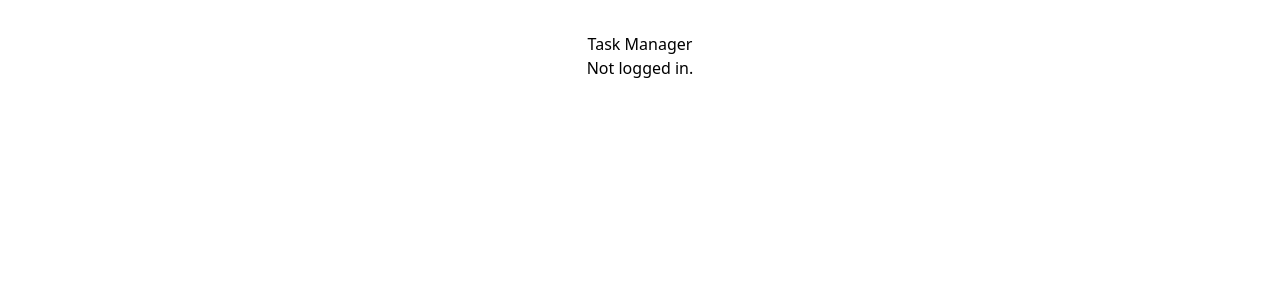
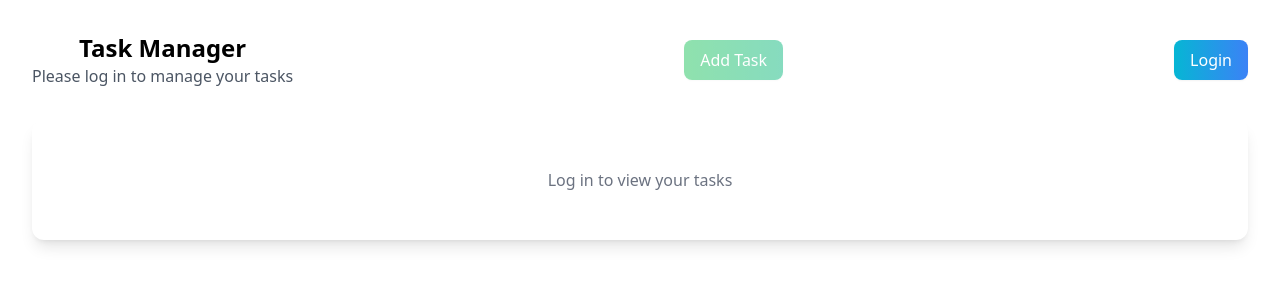
Before and after one commit to Anthonyjrchen/TaskFlow, a React app in the folder frontend/: page / in a window 1280 px wide. Shown: the top 300 px of the page. Built offline with nearby package versions, Linux system fonts and the light colour scheme; no server answers; the HTML template or start-up script is replaced by a standard one.

Commit message:
changed login/logout button and add task button to look more modern.

```diff
--- a/frontend/src/components/AddTaskButton.tsx
+++ b/frontend/src/components/AddTaskButton.tsx
@@ -3,25 +3,29 @@ import AddTaskModal from "./AddTaskModal";
 
 interface AddTaskButtonProps {
   onTaskAdded: (title: string, dueDate: string) => void;
+  disabled?: boolean;
 }
 
-function AddTaskButton({ onTaskAdded }: AddTaskButtonProps) {
+function AddTaskButton({ onTaskAdded, disabled = false }: AddTaskButtonProps) {
   const [isOpen, setIsOpen] = useState(false);
 
   return (
     <>
       <button
         type="button"
-        className="border-2 bg-green-400 p-1 m-1"
+        className="px-4 py-2 text-white font-medium bg-gradient-to-r from-green-500 to-emerald-500 rounded-lg hover:from-green-600 hover:to-emerald-600 focus:outline-none focus:ring-2 focus:ring-green-500 focus:ring-offset-2 transition-all shadow-sm hover:shadow-md disabled:opacity-50 disabled:cursor-not-allowed disabled:hover:shadow-sm"
         onClick={() => setIsOpen(true)}
+        disabled={disabled}
       >
         Add Task
       </button>
-      <AddTaskModal
-        isOpen={isOpen}
-        onClose={() => setIsOpen(false)}
-        onTaskAdded={onTaskAdded}
-      />
+      {!disabled && (
+        <AddTaskModal
+          isOpen={isOpen}
+          onClose={() => setIsOpen(false)}
+          onTaskAdded={onTaskAdded}
+        />
+      )}
     </>
   );
 }
--- a/frontend/src/pages/TasksPage.tsx
+++ b/frontend/src/pages/TasksPage.tsx
@@ -1,4 +1,5 @@
 import { useEffect, useState } from "react";
+import { useNavigate } from "react-router-dom";
 import { useAuth } from "../contexts/AuthContext";
 import { taskApi } from "../services/api";
 import type { Task } from "../types/task";
@@ -8,6 +9,7 @@ import EditTaskModal from "../components/EditTaskModal";
 
 function TasksPage() {
   const { user, signOut } = useAuth();
+  const navigate = useNavigate();
   const [tasks, setTasks] = useState<Task[]>([]);
   const [isEditModalOpen, setIsEditModalOpen] = useState(false);
   const [taskToEdit, setTaskToEdit] = useState<Task | null>(null);
@@ -75,23 +77,38 @@ function TasksPage() {
     }
   };
 
-  if (user) {
   return (
     <div>
       <div className="flex items-center justify-between">
         <div>
           <h1 className="text-2xl font-bold">Task Manager</h1>
-            <h2 className="text-gray-600">Welcome user {user.email}</h2>
+          <h2 className="text-gray-600">
+            {user
+              ? `Welcome user ${user.email}`
+              : "Please log in to manage your tasks"}
+          </h2>
         </div>
-          <AddTaskButton onTaskAdded={handleTaskAdded} />
+        <AddTaskButton onTaskAdded={handleTaskAdded} disabled={!user} />
+        {user ? (
           <button
             type="button"
-            className="border-2 bg-red-400 p-1 m-1"
+            className="px-4 py-2 text-white font-medium bg-gradient-to-r from-red-500 to-pink-500 rounded-lg hover:from-red-600 hover:to-pink-600 focus:outline-none focus:ring-2 focus:ring-red-500 focus:ring-offset-2 transition-all shadow-sm hover:shadow-md"
             onClick={signOut}
           >
             Logout
           </button>
+        ) : (
+          <button
+            type="button"
+            className="px-4 py-2 text-white font-medium bg-gradient-to-r from-cyan-500 to-blue-500 rounded-lg hover:from-cyan-600 hover:to-blue-600 focus:outline-none focus:ring-2 focus:ring-cyan-500 focus:ring-offset-2 transition-all shadow-sm hover:shadow-md"
+            onClick={() => navigate("/login")}
+          >
+            Login
+          </button>
+        )}
       </div>
+      {user ? (
+        <>
           <TaskList
             tasks={tasks}
             onToggleTask={handleToggleTask}
@@ -104,16 +121,16 @@ function TasksPage() {
             task={taskToEdit}
             onSave={handleSaveEdit}
           />
+        </>
+      ) : (
+        <div className="w-full mt-8 overflow-hidden rounded-xl shadow-lg bg-white">
+          <div className="px-6 py-12 text-center text-gray-500">
+            Log in to view your tasks
           </div>
-    );
-  } else {
-    return (
-      <div>
-        <h1>Task Manager</h1>
-        <h2>Not logged in.</h2>
+        </div>
+      )}
     </div>
   );
 }
-}
 
 export default TasksPage;
```
Lines whose indentation alone changed are shown as unchanged.
